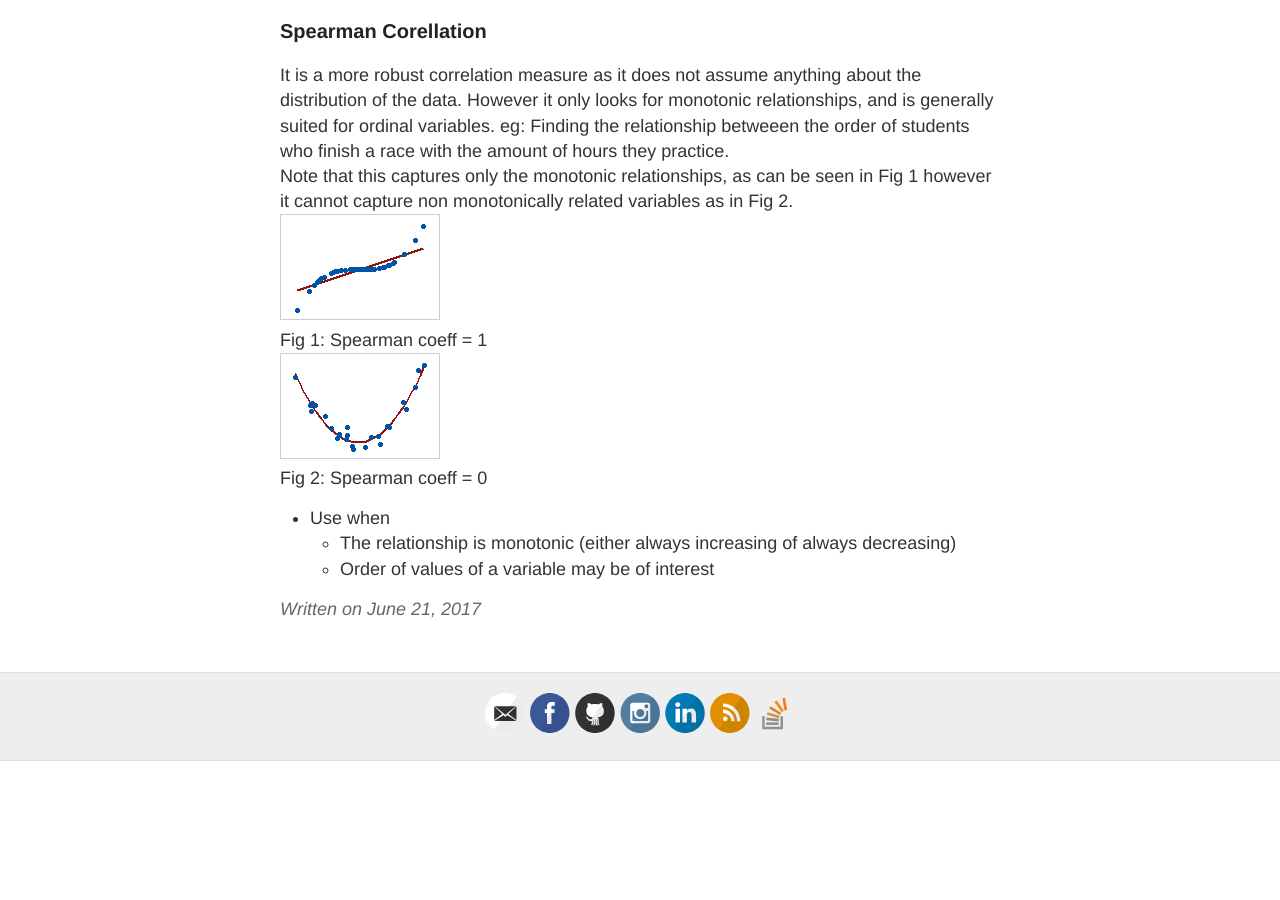
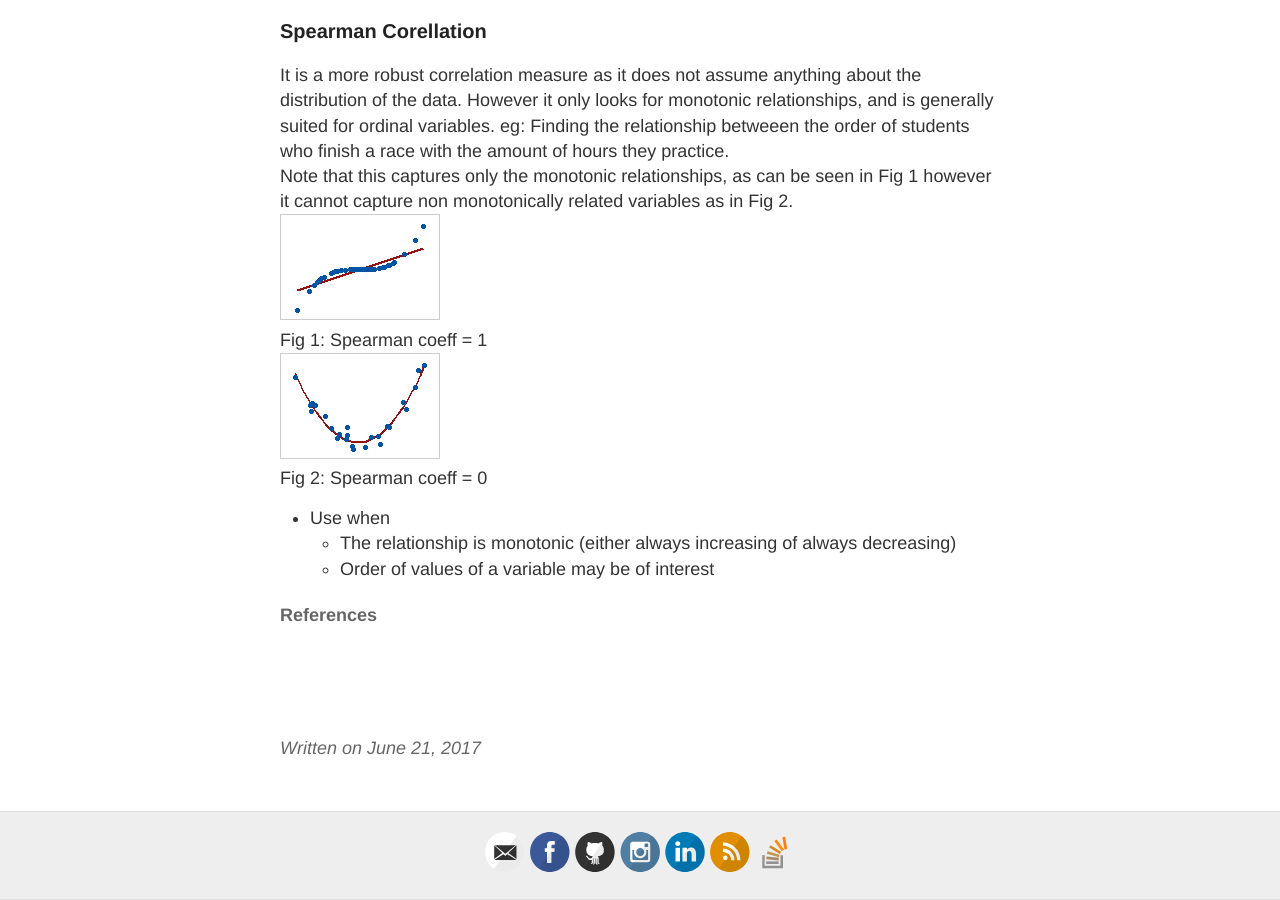
Before and after one commit to saytosid/saytosid.github.io, a Jekyll site: the page built from _posts/2017-6-21-corellation.md, in a window 1280 px wide and 900 px high, scrolled down 1034 px. Built offline with Jekyll 4.4.1, drawn with Linux system fonts in a browser that asks for light colours; comment, search, counter and statistics services are not loaded; before the commit the page ends 1795 px from its top, so only the background shows below that.

Commit message:
correlation post UPDATED

```diff
--- a/_posts/2017-6-21-corellation.md
+++ b/_posts/2017-6-21-corellation.md
@@ -41,3 +41,12 @@
 - Use when
     - The relationship is monotonic (either always increasing of always decreasing)
     - Order of values of a variable may be of interest
+
+
+
+
+#### References
+[](http://support.minitab.com/en-us/minitab-express/1/help-and-how-to/modeling-statistics/regression/supporting-topics/basics/a-comparison-of-the-pearson-and-spearman-correlation-methods/ "MiniTab Express Support" )
+[](http://www.statisticssolutions.com/correlation-pearson-kendall-spearman/ "statisticssolutions.com")
+[](https://en.wikipedia.org/wiki/Pearson_correlation_coefficient "Wikipedia - Pearson Correlation")
+[](https://en.wikipedia.org/wiki/Spearman%27s_rank_correlation_coefficient "Wikipedia - Spearman Correlation")
```
